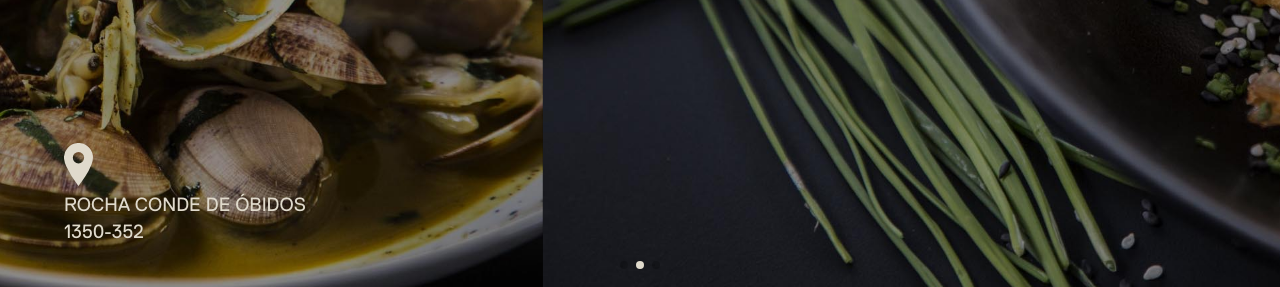
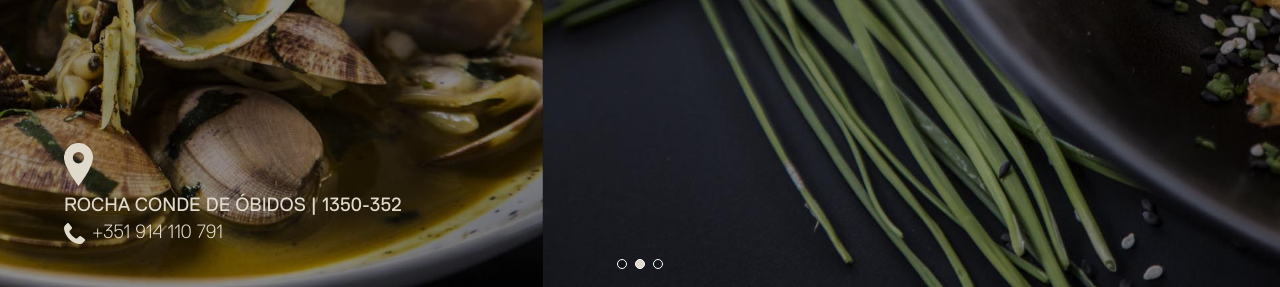
Before and after one commit to brucesantos/okah, a website: page index.html in a window 1280 px wide. Shown: the part 513-800 px from the top of the page. Drawn offline with nearby package versions, Linux system fonts and the light colour scheme.

Commit message:
inclusão do telefone

```diff
--- a/css/main.scss
+++ b/css/main.scss
@@ -11,6 +11,11 @@
     font-family: 'Replica';
     src: url("../fonts/replica/ReplicaStd-Bold.woff");
     font-weight: bold;
+}
+@font-face {
+    font-family: 'Replica';
+    src: url("../fonts/replica/ReplicaStd-Light.woff");
+    font-weight: 300;
 }
 
 $off-white: #e0dacc;
@@ -44,6 +49,11 @@ body {
 .swiper-container {
     width: 100%;
     height: 100vh;
+}
+.swiper-pagination-bullet {
+  border: 1px solid white;
+  opacity: 1;
+  background-color: rgba(0,0,0,.1);
 }
 
 #logo {
@@ -96,9 +106,18 @@ body {
     text-decoration: none;
     color: $off-white;
   }
-  img {
+  a.phone {
+    span {
+      font-weight: 300;
+    }
+  }
+  img.pin {
     width: 1.5em;
     margin-bottom: .4em;
+  }
+  img.phone {
+    width: 1.1em;
+    margin-right: .1em;
   }
   p {
     @include estilo-texto;
--- a/index.html
+++ b/index.html
@@ -73,10 +73,15 @@
 
   <div id="location">
     <a href="https://goo.gl/maps/ryDZF3AfvFu" target="_blank">
-      <img src="img/location-pin.svg" alt="">
-      <p>Rocha Conde de Óbidos</p>
-      <p>1350-352</p>
+      <img class="pin" src="img/location-pin.svg" alt="">
+      <p>Rocha Conde de Óbidos | 1350-352</p>
     </a>
+    <p>
+      <a class="phone" href="tel:+351914110791">
+        <img class="phone" src="img/telefone.svg" alt="telefone">
+        <span>+351 914 110 791</span>
+      </a>
+    </p>
   </div>
 
 
```
Also changed, not shown: css/main.css, fonts/replica/ReplicaStd-Light.woff (added), img/telefone.svg (added), 1 other file.
